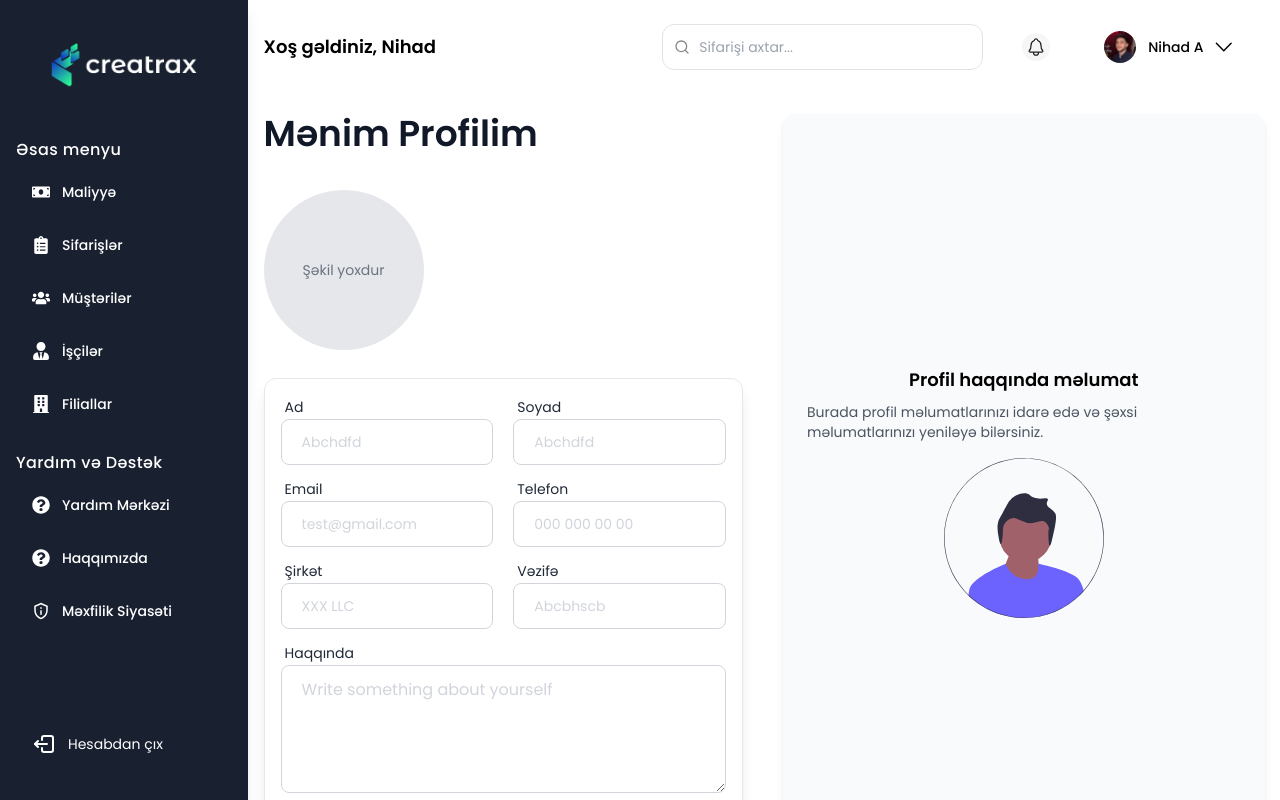
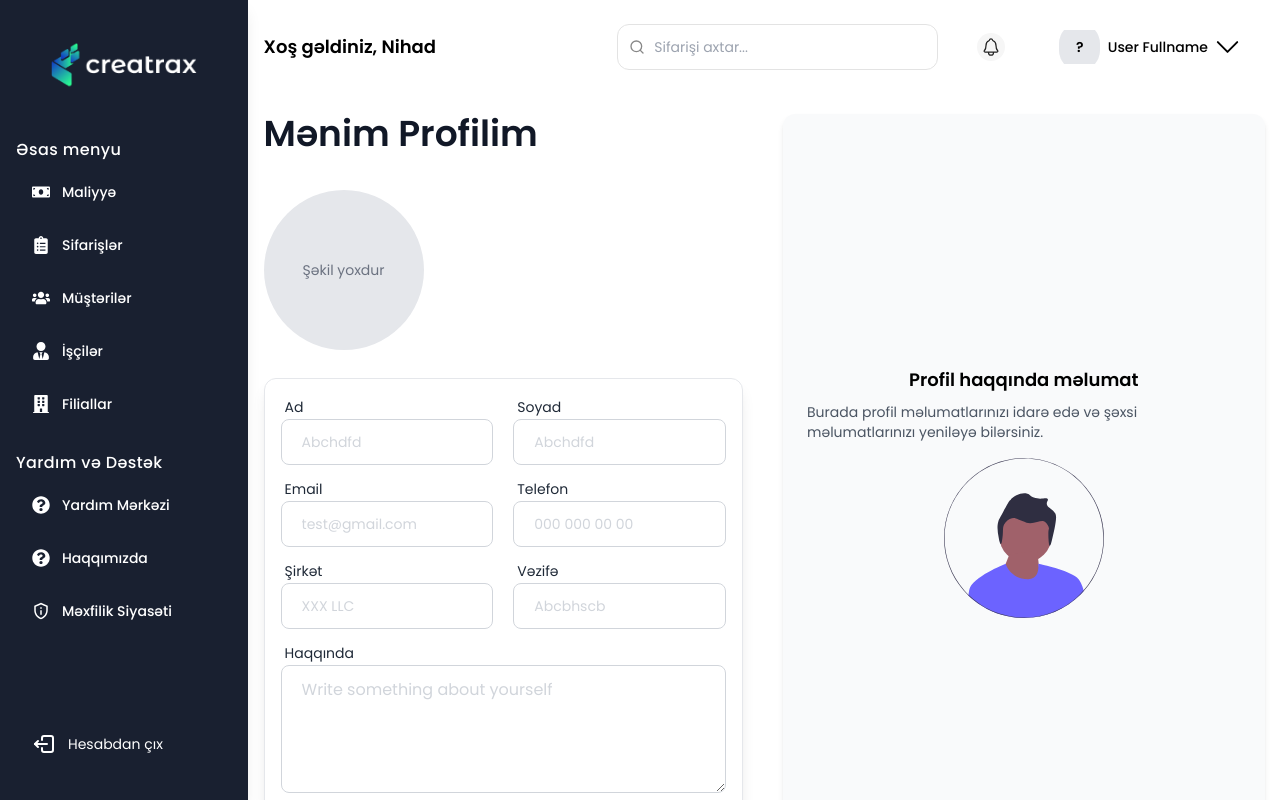
Before and after one commit to nihad-xalq/creatrax, a Next.js app: page /app/profile in a window 1280 px wide. Built offline with nearby package versions, Linux system fonts and the light colour scheme.

Commit message:
profile view enhancement, user datas on user dropdown on header

```diff
--- a/src/components/semantic/Header.tsx
+++ b/src/components/semantic/Header.tsx
@@ -4,17 +4,13 @@ import { IoNotificationsOutline } from "react-icons/io5";
 import { MantineDropdown } from "../ui/MantineDropdown";
 import { FiMenu, FiSearch, FiX } from "react-icons/fi";
 import { usePathname } from "next/navigation";
+import { useEffect, useState } from "react";
+import { CiLogout } from "react-icons/ci";
+import { BsPerson } from "react-icons/bs";
 import { rem } from "@mantine/core";
-import { useState } from "react";
 import Image from "next/image";
 import Link from "next/link";
-import {
-  // CiImageOn,
-  // CiTextAlignJustify,
-  CiLogout,
-} from "react-icons/ci";
 import React from "react";
-import { BsPerson } from "react-icons/bs";
 
 interface HeaderLinksTypes {
   title: string;
@@ -103,14 +99,31 @@ export const Header = () => {
   const [isMenuOpen, setIsMenuOpen] = useState(false);
   const pathname = usePathname();
 
+  const [profilePic, setProfilePic] = useState<string | null>(null);
+  const [displayName, setDisplayName] = useState<string>("User Fullname");
+
+  const [shortUserName, setShortUserName] = useState<string>("?")
+
+  useEffect(() => {
+    const storedData = typeof window !== "undefined" ? sessionStorage.getItem("profileData") : null;
+    if (storedData) {
+      const parsedData = JSON.parse(storedData);
+
+      const firstName = parsedData?.name || "Name";
+      const firstNameFirstLetter = parsedData?.name ? parsedData.name[0] : "First name";
+      const surnameFirstLetter = parsedData?.surname ? parsedData.surname[0] : "Surname";
+
+      setDisplayName(`${firstName} ${surnameFirstLetter}`);
+      setProfilePic(parsedData?.profilePic || "");
+      setShortUserName(`${firstNameFirstLetter} ${surnameFirstLetter}`);
+    }
+  }, []);
+
   const toggleMenu = () => setIsMenuOpen(!isMenuOpen);
 
   return (
     <header className="py-3 pt-6 text-white w-full z-50">
       <div className="header_inner myContainer flex flex-col md:flex-row items-start md:items-center justify-between lg:justify-between px-4 lg:px-0 w-full">
-        {/* <Link href="/" className="header_left w-2/5 lg:w-[11%]">
-          <Logo />
-        </Link> */}
         <h1 className="text-black text-lg font-semibold mb-3 md:mb-0">
           Xoş gəldiniz, {"Nihad"}
         </h1>
@@ -139,16 +152,21 @@ export const Header = () => {
             <MantineDropdown
               triggerBtn={
                 <div className="flex flex-row items-center gap-1 w-max">
-                  <Image
-                    src="/pp.png"
-                    alt="PP"
-                    width={0}
-                    height={0}
-                    sizes="100vw"
-                    className="w-12 lg:w-12 h-auto rounded-full"
-                  />
+                  {
+                    profilePic ? <Image
+                      src={profilePic || "null"}
+                      alt="PP"
+                      width={0}
+                      height={0}
+                      sizes="100vw"
+                      className="w-12 lg:w-12 h-auto rounded-full"
+                    /> : <div className="w-12 h-12 p-3 bg-gray-200 rounded-full flex flex-row items-center justify-center gap-0 font-semibold">
+                      {shortUserName}
+                    </div>
+                  }
+
                   <p className="font-medium text-center hidden sm:block w-full">
-                    Nihad A
+                    {displayName}
                   </p>
                 </div>
               }
@@ -198,8 +216,6 @@ export const Header = () => {
           ></div>
         )}
       </div>
-
-
     </header>
   );
 };
--- a/src/views/ProfileView.tsx
+++ b/src/views/ProfileView.tsx
@@ -3,9 +3,10 @@
 import { InputTextareaField } from "@/components/form/InputTextareaField";
 import { InputTextField } from "@/components/form/InputTextField";
 import { CFormProvider } from "@/components/form/CFormProvider";
-import { FaPen, FaTrash } from "react-icons/fa";
 import { yupResolver } from "@hookform/resolvers/yup";
 import { PageTitle } from "@/components/PageTitle";
+import { FaPen, FaTrash } from "react-icons/fa";
+import { useRouter } from "next/navigation";
 import { useForm } from "react-hook-form";
 import { useState } from "react";
 import Image from "next/image";
@@ -37,6 +38,7 @@ export const ProfileView = () => {
         !!(parsedData.name || parsedData.surname || parsedData.email || parsedData.phone_number || parsedData.organisation || parsedData.position || parsedData.bio || parsedData.profilePic)
     );
 
+    const router = useRouter()
 
     const methods = useForm<FormValues>({
         resolver: yupResolver(schema),
@@ -51,7 +53,6 @@ export const ProfileView = () => {
             profilePic: parsedData.profilePic || "",
         },
     });
-
 
     const { isDirty } = methods.formState;
 
@@ -70,9 +71,9 @@ export const ProfileView = () => {
     };
 
     const handleDeleteProfilePic = () => {
-        setProfilePic(null); // Clear local state
-        methods.setValue("profilePic", "", { shouldDirty: true }); // Clear react-hook-form state
-        sessionStorage.removeItem("profilePic"); // Remove from sessionStorage
+        setProfilePic(null);
+        methods.setValue("profilePic", "", { shouldDirty: true });
+        sessionStorage.removeItem("profilePic");
 
         console.log("Profile picture removed");
     };
@@ -81,7 +82,6 @@ export const ProfileView = () => {
         sessionStorage.removeItem("profileData");
         setProfilePic(null);
 
-        // Reset form and set `hasData` to false
         methods.reset({
             name: "",
             surname: "",
@@ -93,23 +93,22 @@ export const ProfileView = () => {
             profilePic: "",
         });
 
-        setHasData(false); // No data left
+        setHasData(false);
     };
-
-
 
     const handleSubmit = (formData: FormValues) => {
         const updatedData = {
             ...formData,
-            profilePic: profilePic || "", // Ensure profilePic is included
+            profilePic: profilePic || "",
         };
 
-        sessionStorage.setItem("profileData", JSON.stringify(updatedData)); // Save to sessionStorage
-        setHasData(true); // Update state to indicate data exists
+        sessionStorage.setItem("profileData", JSON.stringify(updatedData));
+        setHasData(true);
 
         methods.reset(updatedData);
+
+        router.refresh();
     };
-
 
     return (
         <section className="flex flex-col lg:flex-row gap-10">
```
